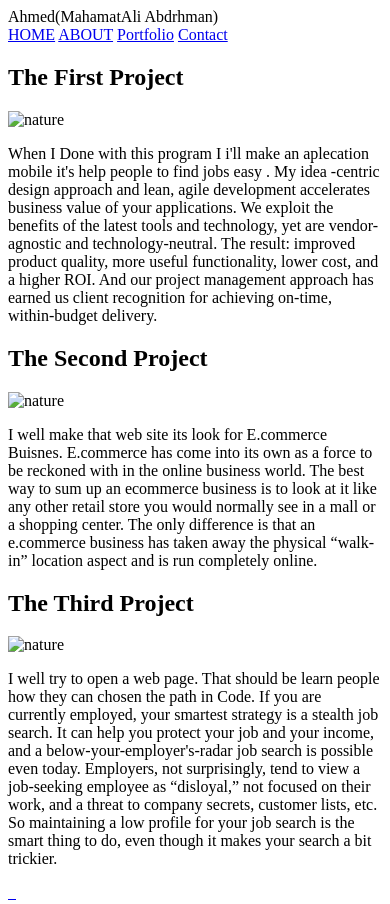
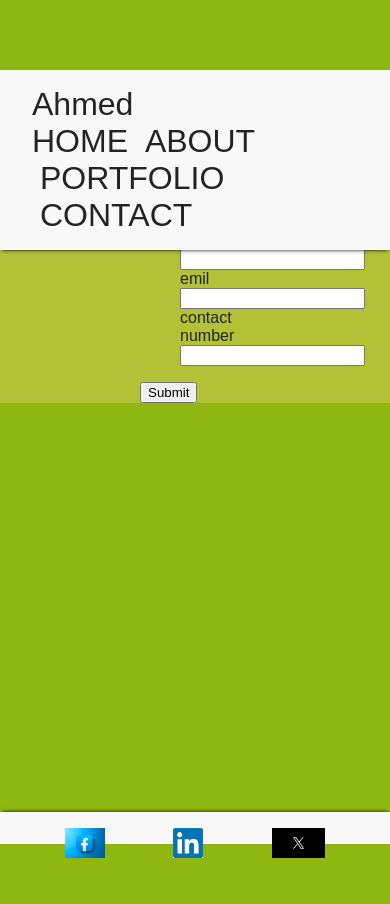
Before and after one commit to Ahmed-magno/my-personal-website, a plain HTML site: page block12/contact.html in a window 390 px wide. After the commit the page ends 844 px from the top, so only its background shows below. Drawn offline with Linux system fonts and the light colour scheme.

Commit message:
I change line 6 & line 7

```diff
--- a/block12/contact.html
+++ b/block12/contact.html
@@ -1,59 +1,63 @@
 <!DOCTYPE html>
 <html lang="en">
 <head>
+  <link rel="stylesheet" href="index.css">
+  <link rel="stylesheet" href="side.css">
   <meta charset="UTF-8">
   <meta name="viewport" content="width=device-width, initial-scale=1.0">
   <title>Document</title>
 </head>
 <body>
   <header>
-    <span class="name">Ahmed(MahamatAli Abdrhman)</span>
+
+    <div>
+    <span class="name">Ahmed</span>
     <nav class="links">
       <a href="index.html">HOME</a>
       <a href="about.html">ABOUT</a>
-      <a href="PORTFOLIO.html"> Portfolio</a>
-      <a href="contact.html"> Contact</a>
+      <a href="PORTFOLIO.html"> PORTFOLIO</a>
+      <a href="contact.html"> CONTACT</a>
     </nav>
+  </div>
   </header>
-  <main>
-    <section class="project">
-      <h2 class="project-name">
-        The First Project
-      </h2>
-      <img src="../block08/Image-persnoalweb site  /applection image .jpeg" alt="nature">
-<p>When I Done with this program  I i'll  make an aplecation mobile it's help people to find jobs easy .
-  My idea -centric design approach and lean, agile development accelerates business value of your applications. We exploit the benefits of the latest tools and technology, yet are vendor-agnostic and technology-neutral. The result: improved product quality, more useful functionality, lower cost, and a higher ROI. And our project management approach has earned us client recognition for achieving on-time, within-budget delivery.
-  </p>
+      <div class="linkc">
+  <p>Please fill out the form below:</p>
+<form class="linkc">
+<label for="text">Please fill out you'r message</label>
+<input type="text" value="">
+<ol>
+  <div>
+    <label for="text"> name</label>
+    <input type="text" value="">
+  </div>
+  <div>
+    <label for="text">emil</label>
+    <input type="text" value="">
+  </div>
+  <div>
+    <label for="text">contact number</label>
+    <input type="text" value="">
+  </div>
+
+
+
+</ol>
+<input type="submit" value="Submit">
+</div>
 </section>
-    <section class="project">
-      <h2 class="project-name">
-        The Second Project
-      </h2>
-      <img src="../block08/Image-persnoalweb site  /The-Ecommerce-Business.jpeg" alt="nature">
-<p>I well make that web site its look for  E.commerce Buisnes.
-  E.commerce has come into its own as a force to be reckoned with in the online business world. The best way to sum up an ecommerce business is to look at it like any other retail store you would normally see in a mall or a shopping center. The only difference is that an e.commerce business has taken away the physical “walk-in” location aspect and is run completely online.
-  </p>
-    </section>
-    <section class="project">
-      <h2 class="project-name">
-        The Third  Project
-      </h2>
-      <img src="../block08/Image-persnoalweb site  /Job-Search.jpeg " alt="nature">
-      <p>I well try to open a web page. That should be learn people how they can chosen the path in Code.
-        If you are currently employed, your smartest strategy is a stealth job search. It can help you protect your job and your income, and a below-your-employer's-radar job search is possible even today.
-        Employers, not surprisingly, tend to view a job-seeking employee as “disloyal,” not focused on their work, and a threat to company secrets, customer lists, etc. So maintaining a low profile for your job search is the smart thing to do, even though it makes your search a bit trickier.
-        </p>
-    </section>
-  </main>
+</form>
+<div class="art work">
+
+</div>
   <footer>
     <a href="https://facebook.com" target="_blank">
-      <img class="media-link" src="images/facebook.svg" alt="">
+      <img class="media-link" src="./image-block12/Facebook-Feature.jpg" alt="">
     </a>
-    <a href="https://linkedin.com" target="_blank">
-      <img class="media-link" src="images/linkedin.svg" alt="">
+    <a href="https://www.linkedin.com/" target="_blank">
+      <img class="media-link" src="./image-block12/linkedin.png" alt="">
     </a>
     <a href="https://twitter.com" target="_blank">
-      <img class="media-link" src="images/twitter.svg" alt="">
+      <img class="media-link" src="./image-block12/x-twitter-handle.jpg.webp" alt="">
     </a>
   </footer>
 </script>
--- a/block12/index.css
+++ b/block12/index.css
@@ -64,17 +64,12 @@ main > h1 {
   h2 {
     font-size: 1.5em;
   }
-
-  .quote {
-    font-family: 'Satisfy', cursive;
-    font-weight: 100;
-    color: white;
-    text-shadow: 1px 1px 2px black;
-    font-size: 3em;
-    text-align: center;
-    margin-top: 2em;
+  .quot {
+    font-family: 'satisfy',cursive
+  font-weight 100;
+  color: aqua;
+  text-shadow: 1px 1px 2px balck;
+  font-size: 3em;
+  text-align: center;
+  margain-top: 2em;
   }
-  . footer{
-    background-color: aliceblue;
-    podding: 20px 0;
-  }
--- a/block12/side.css
+++ b/block12/side.css
@@ -9,7 +9,7 @@
 }
 
 body {
-    background: #71bf0ba5;
+  background: #c8c64ca5;
   max-width: 960px;
   color: #232323;
   margin: 0 auto;
@@ -44,6 +44,12 @@
 
 .links {
   float: right;
+  border-top: #232323;
+  padding-block-end: 0px;
+
+}
+. .linkc{
+  float: none;
 }
 
 .links a {
@@ -88,3 +94,32 @@
 header, footer {
   background: #f8f8f8;
 }
+.linkc{
+  align-items: center;
+  margin: 70px ;
+
+}
+.footer {
+  padding: 20px;
+  font-size: 30px;
+  width: 50px;
+  text-align: center;
+  text-decoration: none;
+  margin: 3px 0px;
+  }
+  footer .media-link {
+    height: 30px;
+  }
+
+  footer a {
+    margin-right: 64px;
+    text-decoration: none;
+  }
+
+  footer a:last-child {
+    margin-right: 0;
+  }
+
+  header, footer {
+    background: #f8f8f8;
+  }
```
Also changed, not shown: block12/Portfolio.html (+9 -7 lines), block12/about.html (+8 -6 lines), block12/index.html (+11 -9 lines). Lines whose indentation alone changed are shown as unchanged.
